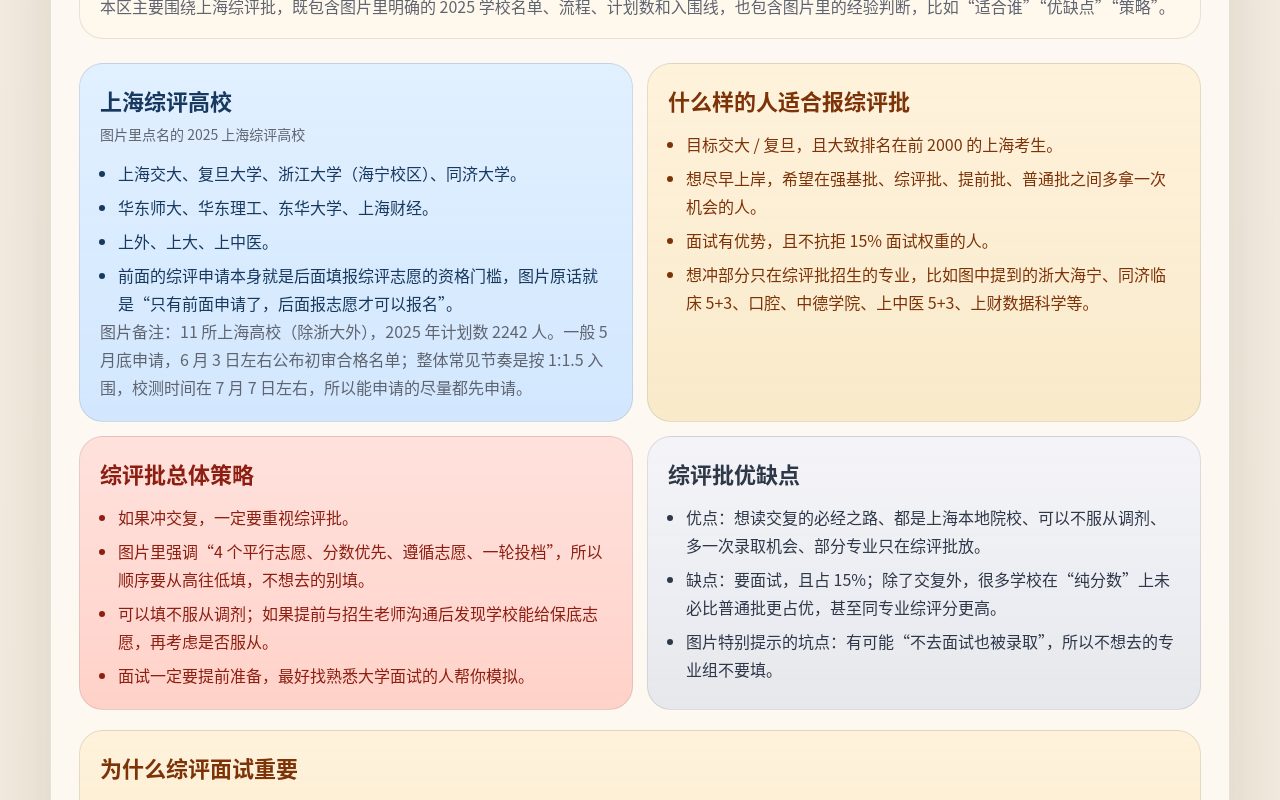
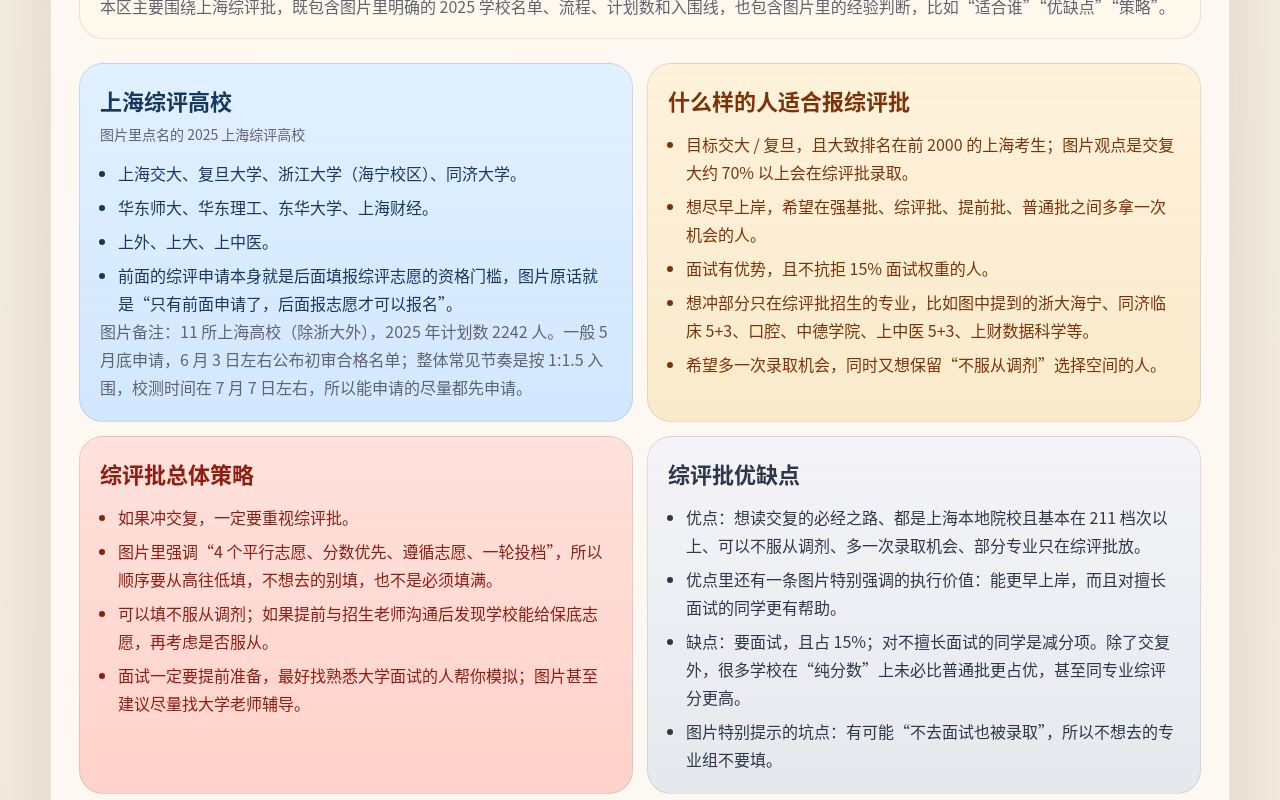
Before and after one commit to t86/zhaosheng, a Next.js app: page /selection in a window 1280 px wide. Shown: the part 9940-10740 px from the top of the page. Built offline with nearby package versions, Linux system fonts and the light colour scheme.

Commit message:
feat: expand shanghai review guide

```diff
--- a/data/selection-guides.ts
+++ b/data/selection-guides.ts
@@ -549,10 +549,11 @@
         title: "什么样的人适合报综评批",
         tone: "warm",
         bullets: [
-          "目标交大 / 复旦，且大致排名在前 2000 的上海考生。",
+          "目标交大 / 复旦，且大致排名在前 2000 的上海考生；图片观点是交复大约 70% 以上会在综评批录取。",
           "想尽早上岸，希望在强基批、综评批、提前批、普通批之间多拿一次机会的人。",
           "面试有优势，且不抗拒 15% 面试权重的人。",
           "想冲部分只在综评批招生的专业，比如图中提到的浙大海宁、同济临床 5+3、口腔、中德学院、上中医 5+3、上财数据科学等。",
+          "希望多一次录取机会，同时又想保留“不服从调剂”选择空间的人。",
         ],
       },
       {
@@ -560,17 +561,18 @@
         tone: "alert",
         bullets: [
           "如果冲交复，一定要重视综评批。",
-          "图片里强调“4 个平行志愿、分数优先、遵循志愿、一轮投档”，所以顺序要从高往低填，不想去的别填。",
+          "图片里强调“4 个平行志愿、分数优先、遵循志愿、一轮投档”，所以顺序要从高往低填，不想去的别填，也不是必须填满。",
           "可以填不服从调剂；如果提前与招生老师沟通后发现学校能给保底志愿，再考虑是否服从。",
-          "面试一定要提前准备，最好找熟悉大学面试的人帮你模拟。",
+          "面试一定要提前准备，最好找熟悉大学面试的人帮你模拟；图片甚至建议尽量找大学老师辅导。",
         ],
       },
       {
         title: "综评批优缺点",
         tone: "soft",
         bullets: [
-          "优点：想读交复的必经之路、都是上海本地院校、可以不服从调剂、多一次录取机会、部分专业只在综评批放。",
-          "缺点：要面试，且占 15%；除了交复外，很多学校在“纯分数”上未必比普通批更占优，甚至同专业综评分更高。",
+          "优点：想读交复的必经之路、都是上海本地院校且基本在 211 档次以上、可以不服从调剂、多一次录取机会、部分专业只在综评批放。",
+          "优点里还有一条图片特别强调的执行价值：能更早上岸，而且对擅长面试的同学更有帮助。",
+          "缺点：要面试，且占 15%；对不擅长面试的同学是减分项。除了交复外，很多学校在“纯分数”上未必比普通批更占优，甚至同专业综评分更高。",
           "图片特别提示的坑点：有可能“不去面试也被录取”，所以不想去的专业组不要填。",
         ],
       },
@@ -583,6 +585,7 @@
           "图片给的核心公式：综评分数（满分 1000）= 高考成绩 / 660 × 850 + 面试成绩（满分 150）。",
           "图片直接给出一个经验换算：高考 1 分 ≈ 综评面试 1.3 分。",
           "同时，图片还强调“综评面试分数拉得很开”，所以不能把它当成走流程。",
+          "图片还举了复旦的例子：综评面试成绩可以按“Σ（31.5 - 每位专家排名 × 1.5）”这类排序公式折算，说明面试不只是主观印象分，而是会被认真拉开层次。",
         ],
         note: "图片里甚至标了“7/4-5 建议去综评面试培训”。",
       },
@@ -594,7 +597,7 @@
         bullets: [
           "熟悉自己在综评网上传过的材料。",
           "重点准备课题内容，因为可能被追问。",
-          "把综评网填报的 3 个志愿、课题、职业规划和申请专业串起来讲清楚。",
+          "把申请的专业、综评网填报的 3 个志愿、课题内容和职业规划串起来讲清楚，别各说各话。",
           "兴趣、特长、获奖、社会实践也要准备；同时关注前沿科技和时事话题。",
         ],
       },
@@ -665,27 +668,33 @@
       {
         school: "上交综评专业（物化组）",
         examples: [
-          "图片里明确列到的代表方向：人工智能（拔尖试点班）、IEEE 试点班、集成电路英才班、计算机永强试验班。",
-          "还有钱学森工程科学试点班、金融学 + 计算机双学士、工科试验班（信息类 / 机电类 / 智能医学工程）、经济管理试验班。",
-          "理科试验班类里明确出现了吴文俊数学班、李政道物理班，以及数学 / 人工智能、物理 / 电子科学双学位方向。",
-          "图片左侧强调：校本部物化组计划 530，2024 年前四志愿满足率 99%。",
+          "图片里明确列到的代表方向：人工智能、电子信息类（IEEE 试点班 / 集成电路英才班 / 计算机永强试验班）。",
+          "还有机械类（钱学森工程科学试点班）、金融学 + 计算机科学与技术双学士、工科试验班类（信息类 / 机电类 / 智能医学工程 / 健康科学与技术）、经济管理试验班。",
+          "理科试验班类里明确出现了吴文俊数学班、李政道物理班，以及数学 + 人工智能、物理 + 电子科学与技术双学位方向；生物科学类里还带生物信息试点班和人工智能双学士项目。",
+          "图片还点到了工业设计（智能人机交互试验班），以及两个“不报不录”项目：电子信息类（原交大密西根学院）、电子信息类（巴黎卓越工程师学院，含笛卡尔班）。",
+          "图片左侧强调：校本部物化组计划 530，居沪上各校专业组第一，2024 年前四志愿满足率 99%；2025 年还新增招生专业、继续优化计划。",
+          "图片脚注提醒：2025 年具体招生专业仍以上海市教育考试院正式公布为准。",
         ],
       },
       {
         school: "上交综评专业（不限组）",
         examples: [
-          "法学试验班（涉外法治特班）、法学试验班（含经济学双学士）。",
-          "人文科学试验班：汉语言文学（中外文化交流）、行政管理（含行政管理 + 法学双学士）、新增 PPE 方向。",
-          "传播学、广播电视编导、文化产业管理，以及英语（语言科学与工程试点班）、英语 + 行政管理双学士。",
-          "图片左侧强调：校本部不限组计划 90，2024 年前四志愿满足率 95% 以上。",
+          "法学试验班（涉外法治特班）、法学试验班（含经济学双学士项目）。",
+          "人文科学试验班包括：汉语言文学（中外文化交流）、行政管理（含行政管理 + 法学双学士项目），2025 年新增 PPE（政治学、经济学与哲学）方向。",
+          "人文科学试验班还包括传播学、广播电视编导、文化产业管理。",
+          "英语走语言科学与工程试点班，并带英语 + 法学、英语 + 行政管理双学士项目。",
+          "图片左侧强调：校本部不限组计划 90，主打全球百强精品人文社科专业，2024 年前四志愿满足率 95% 以上；英语学科评估 A+，法学、传播学、行政管理等都是 A 类学科。",
+          "图片脚注提醒：2025 年具体招生专业仍以上海市教育考试院正式公布为准。",
         ],
       },
       {
         school: "上交医学院综评专业",
         examples: [
-          "临床医学（本博连读法语班 / 八年制 / 口腔医学方向八年制）。",
-          "口腔医学“5+3 一体化”、儿科学“5+3 一体化”、临床医学（五年制）、眼视光医学方向、英语班。",
-          "图片里强调：医学院物化组计划 90，2024 年前四志愿满足率 99%，其中 76% 为八年制本博连读，长学制专业超过 86%。",
+          "图片里列出的专业包括：临床医学（本博连读法语班八年制）、临床医学（本博连读八年制）、临床医学（本博连读口腔医学方向八年制）。",
+          "另外还有口腔医学“5+3 一体化”、儿科学“5+3 一体化”、临床医学（五年制）、临床医学（眼视光医学方向五年制）、临床医学（英语班五年制）。",
+          "图片里强调：医学院物化组计划 90，主打全国第一强势的临床、口腔专业，2024 年前四志愿满足率 99%；其中 76% 为八年制本博连读，10% 为本硕连读，长学制专业超过 86%。",
+          "右侧还特别强调了附属医院资源：共有 13 家高水平附属医院，其中 8 家综合医院、5 家专科医院，医疗资源非常强。",
+          "图片脚注提醒：2025 年具体招生专业仍以上海市教育考试院正式公布为准。",
         ],
       },
     ] satisfies SchoolExampleGroup[],
```
